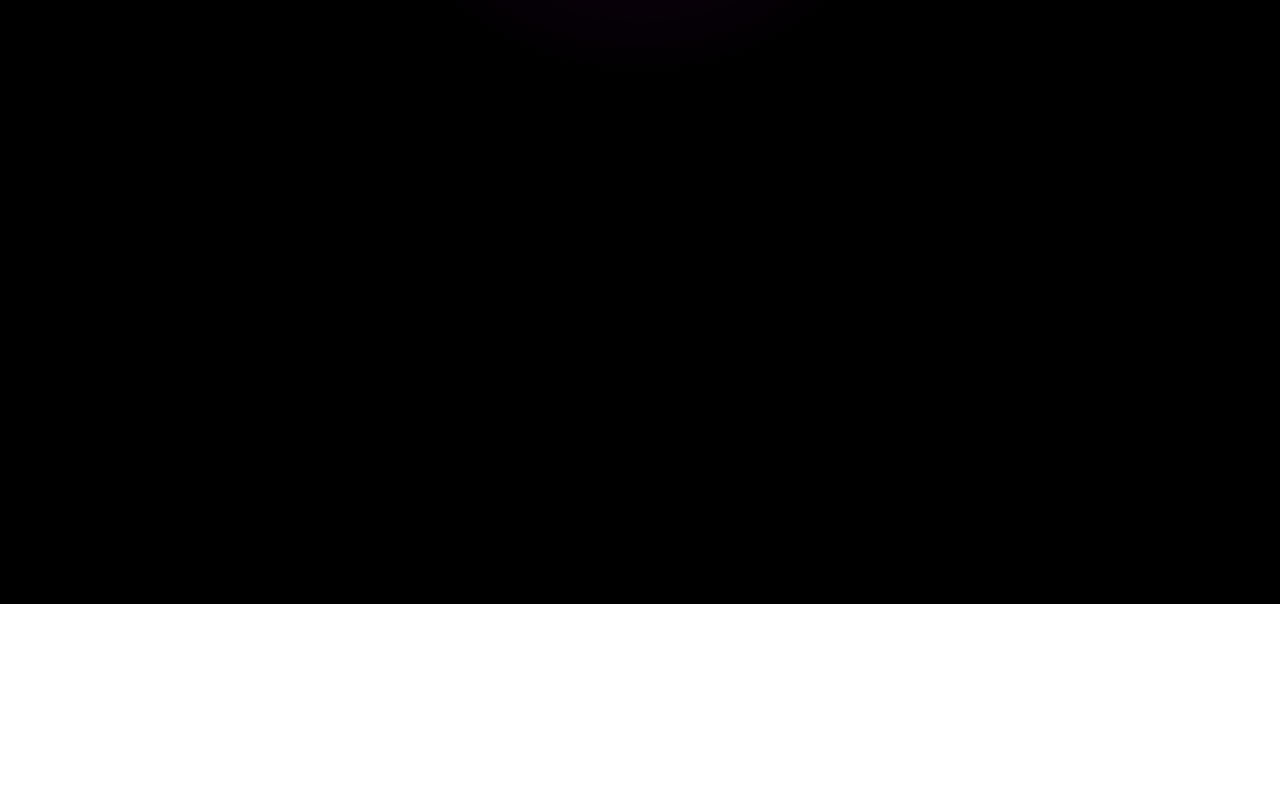
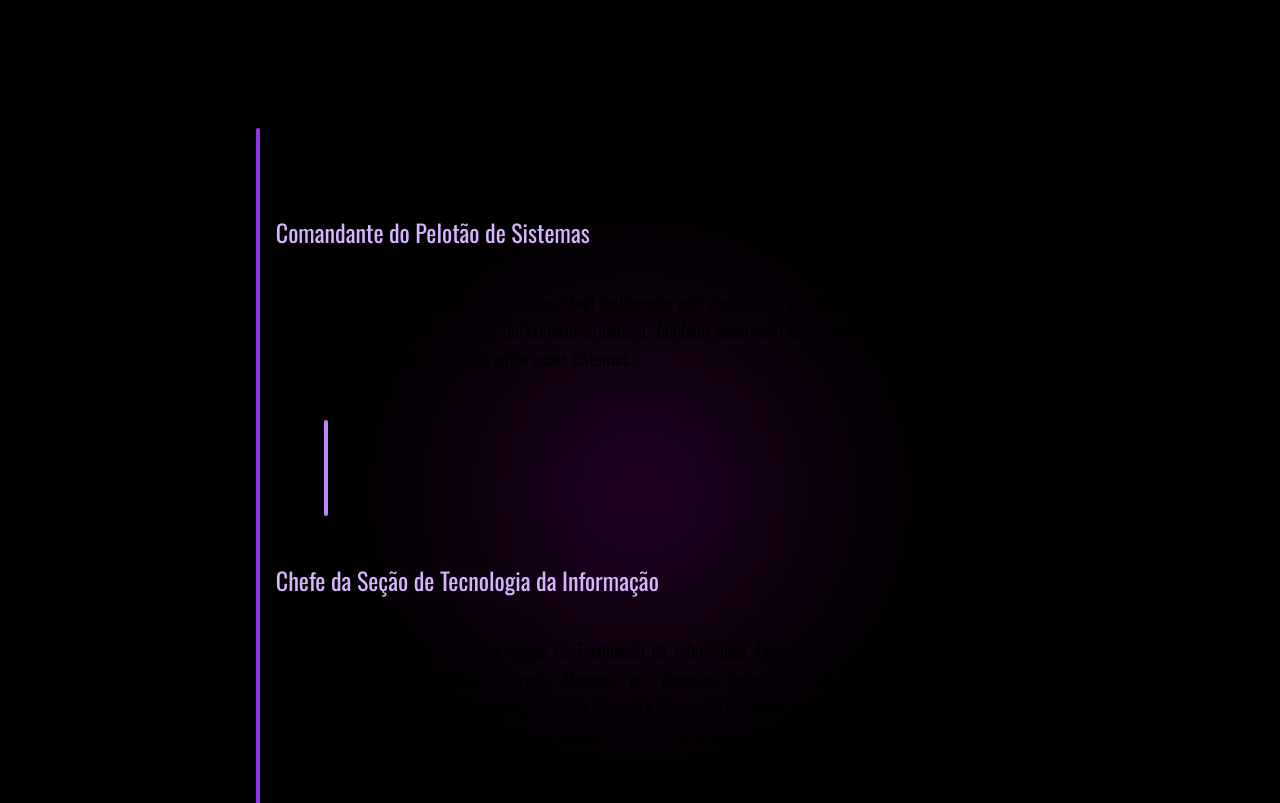
Before and after one commit to nixoletas/my-portfolio, a Next.js app: page /about in a window 1280 px wide. Shown: the part 1044-1847 px from the top of the page. Before the commit the page ends 1648 px from the top, so only its background shows below. Built offline with nearby package versions, Linux system fonts and the light colour scheme.

Commit message:
updated styles and added experience to 'About Me' page

```diff
--- a/src/app/about/page.jsx
+++ b/src/app/about/page.jsx
@@ -2,6 +2,7 @@ import React from 'react'
 import Navbar from '../components/Navbar';
 import Link from 'next/link';
 import FloatingMenu from '../components/FloatingMenu';
+import Experience from '../components/Experience';
 
 const page = () => {
   return (
@@ -17,7 +18,7 @@ const page = () => {
       <h1 className='glow-effect border-[2px] rounded-lg p-3 text-2xl border-violet-600'><span className='text-violet-400 font-semibold'>ABOUT </span>ME</h1>
         <div className='flex flex-row justify-start text-left pt-8'>
           <div className='flex flex-col max-w-3xl text-justify gap-4'>
-          <h1 className='text-4xl'>Background</h1>
+          <h1 className='text-4xl'>A little background</h1>
               <p className='text-xl text-white/70 font-afacad font-normal'>
               I'm a Brazilian Army Officer at the rank of 1st Lieutenant with
               <span className='text-violet-400 font-semibold'> five years </span>
@@ -35,7 +36,7 @@ const page = () => {
     </section>
 
     <section className='w-full h-auto flex justify-center'>
-      <div className='container flex flex-col w-auto h-screen max-md:p-6 text-center'>
+      <div className='container flex flex-col w-auto pb-32 max-md:p-6 text-center'>
         <div className='flex flex-row justify-start text-left'>
           <div className='flex flex-col max-w-3xl text-justify gap-4'>
             <h1 className='text-4xl'>Skill set</h1>
@@ -46,6 +47,8 @@ const page = () => {
         </div>
         <FloatingMenu/>
     </section>
+    <Experience/>
+
     </>
   )
 }
--- a/src/app/api/FetchGit.jsx
+++ b/src/app/api/FetchGit.jsx
@@ -35,7 +35,7 @@ const FetchGit = () => {
     return (
         <ul className='pt-2 pb-24'>
             {repos.map(repo => (
-                <li key={repo.id} className=' transition-all grid-flow-row p-6 m-2 border-4 border-purple-950 rounded-lg'>
+                <li key={repo.id} className=' transition-all grid-flow-row p-2 m-2 border-4 border-purple-950 rounded-lg'>
                     <Link href={repo.html_url} target="_blank" rel="noopener noreferrer">
                         <h1 className='text-4xl text-white/80 max-sm:text-3xl '>
                         {repo.name}
@@ -45,8 +45,8 @@ const FetchGit = () => {
                         {repo.topics.map((topic, index) => (
                         <p className='flex flex-wrap border-2 bg-slate-950 text-blue-400 w-fit justify-center text-center p-2 mx-1 border-white/40 rounded-lg text-sm max-sm:text-xs'>{topic}</p>
                     ))}
-
                         </div>
+                        <Link href={`${repo.homepage}`} className='flex underline justify-center m-2 hover:text-white text-white/80'>{repo.homepage}</Link>
                     </Link>
                     <p></p>
                 </li>
--- a/src/app/components/Experience.jsx
+++ b/src/app/components/Experience.jsx
@@ -2,11 +2,65 @@ import React from 'react'
 
 const Experience = () => {
   return (
-    <div className='container'>
-        <div>
-            <h1>1º Tenente em exército brasileiro</h1>
+    <section className='w-full h-full flex justify-center mb-12'>
+        <div className='container flex flex-row max-w-3xl h-full justify-start mx-4'>
+            <div className='whitestripe flex w-1 h-auto bg-purple-600 rounded-full'></div>
+            <div className='w-full mx-4'>
+                <h1 className='text-4xl mb-12'>Experience</h1>
+
+                <div id="experience_1" className='my-12'>
+                <h1 className='text-2xl mb-2 text-purple-300'>
+                    Comandante do Pelotão de Sistemas
+                </h1>
+                <span className='flex font-sourcecode my-2'>jun 2023 - moment</span>
+                <p className='text-justify text-lg'>Como Comandante do Pelotão de Sistemas, atuei juntamente com a equipe no gerenciamento e manutenção dos sistemas de Comando e Controle do Exército Brasileiro. Também desenvolvi aplicações web em React.js para aprimorar e facilitar a navegação entre esses sistemas.</p>
+                </div>
+
+                <div className='w-1 h-24 mx-12 bg-purple-400 flex justify-center rounded-full'></div>
+
+                <div id="experience_2" className='my-12'>
+                <h1 className='text-2xl mb-2 text-purple-300'>
+                    Chefe da Seção de Tecnologia da Informação
+                </h1>
+                <span className='flex font-sourcecode my-2'>jan 2023 - may 2023</span>
+                <p className='text-justify text-lg'>Ainda no 9º B Com GE, chefiei a Seção de Tecnologia da Informação. Com a equipe, pude ver na prática o funcionamento da metodologia Scrum. Atuamos em diversas ferramentas de System Management e Cybersecurity como Proxmox, Graylog, PfSense, Security Onion, entre outros.Ainda no 9º B Com GE, chefiei a Seção de Tecnologia da Informação. Com a equipe, pude ver na prática o funcionamento da metodologia Scrum. Atuamos em diversas ferramentas de System Management e Cybersecurity como Proxmox, Graylog, PfSense, Security Onion, entre outros.
+Competências: DNS (Sistema de nomes de domínio) · pfSense · Scrum</p>
+                </div>
+
+                <div className='w-1 h-24 mx-12 bg-purple-400 flex justify-center rounded-full'></div>
+
+                <div id="experience_3" className='my-12'>
+                <h1 className='text-2xl mb-2 text-purple-300'>
+                    Chefe da Carteira de Justiça e Disciplina
+                </h1>
+                <span className='flex font-sourcecode my-2'>july 2020 - dec 2022</span>
+                <p className='text-justify text-lg'>Como Comandante do Pelotão de Sistemas, atuei juntamente com a equipe no gerenciamento e manutenção dos sistemas de Comando e Controle do Exército Brasileiro. Também desenvolvi aplicações web em React.js para aprimorar e facilitar a navegação entre esses sistemas.</p>
+                </div>
+
+                <div className='w-1 h-24 mx-12 bg-purple-400 flex justify-center rounded-full'></div>
+
+                <div id="experience_4" className='my-12'>
+                <h1 className='text-2xl mb-2 text-purple-300'>
+                    Chefe da Seção de Comunicações
+                </h1>
+                <span className='flex font-sourcecode my-2'>july 2019 - jun 2020</span>
+                <p className='text-justify text-lg'>Na Base de Administração e Apoio do Comando Militar do Oeste, estive à frente da Seção de Comunicações, responsável pela disponibilidade e operacionalidade de todos os rádios Motorola APX 2000 do serviço interno ao Forte Pantanal. Também atuei na formação de reservistas, ministrando instruções dos mais variados temas relacionados à atividade da caserna para os soldados incorporados.</p>
+                </div>
+
+                <div className='w-1 h-24 mx-12 bg-purple-400 flex justify-center rounded-full'></div>
+
+                <div id="experience_5" className='my-12'>
+                <h1 className='text-2xl mb-2 text-purple-300'>
+                    Armed Forces Officer
+                </h1>
+                <span className='flex font-sourcecode my-2'>july 2018 - jun 2019</span>
+                <p className='text-justify text-lg'>Como Comandante do Pelotão de Comunicações do 20º Regimento de Cavalaria Blindado, Campo Grande, MS, estive desenvolvendo atributos de liderança e trabalho em equipe para cumprir as missões diárias e de grande vulto ocorridas no âmbito do regimento. No pelotão, trabalhávamos provendo o enlace e manutenção de infovias espalhadas por todo o centro-oeste, também possuíamos equipamentos rádio Motorola e Harris e realizávamos a manutenção e configuração desses equipamentos.</p>
+                </div>
+
+
+            </div>
         </div>
-    </div>
+    </section>
   )
 }
 
```
